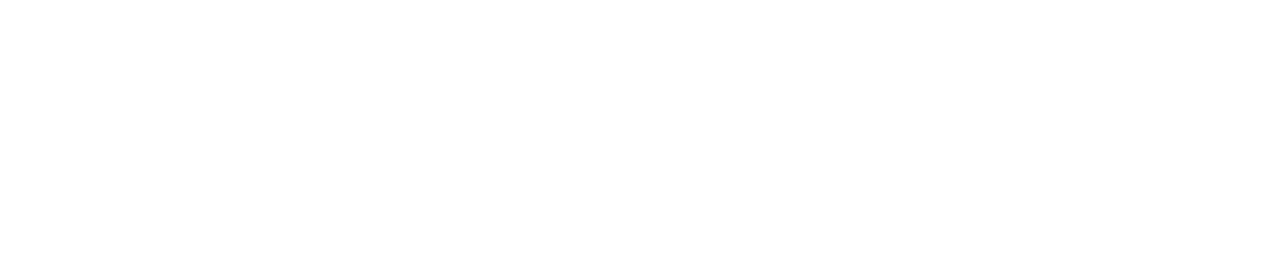
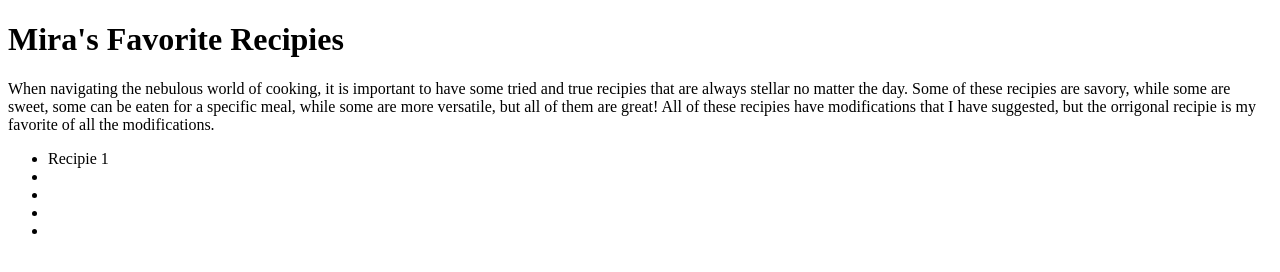
Before and after one commit to mira-2021/Recipies-MiraA, a plain HTML site: page index.html in a window 1280 px wide. Drawn offline with Linux system fonts and the light colour scheme.

Commit message:
Add files via upload

```diff
--- a/index.html
+++ b/index.html
@@ -1,5 +1,31 @@
 <!DOCTYPE html>
 <html>
+
+<head>
+<title> Mira's Favorite Recipies </title>
+
+</head>
+
+<body>
+	<h1> Mira's Favorite Recipies </h1>
+	<p> When navigating the nebulous world of cooking, it is important to have some tried and true recipies that are always stellar no matter the day. Some of these recipies are savory, while some are sweet, some can be eaten for a specific meal, while some are more versatile, but all of them are great! All of these recipies have modifications that I have suggested, but the orrigonal recipie is my favorite of all the modifications.   </p>
+	<ul>
+		<li> <a herf = "recipie1.html"> Recipie 1 </a> </li>
+		<li> </li>
+		<li> </li>
+		<li> </li>
+		<li> </li>
+
+	 </ul>
+
+
+
+
+
+
+
+
+</body>
 
 
 
```
Also changed, not shown: recipie1.html (added, +41 -0 lines).
